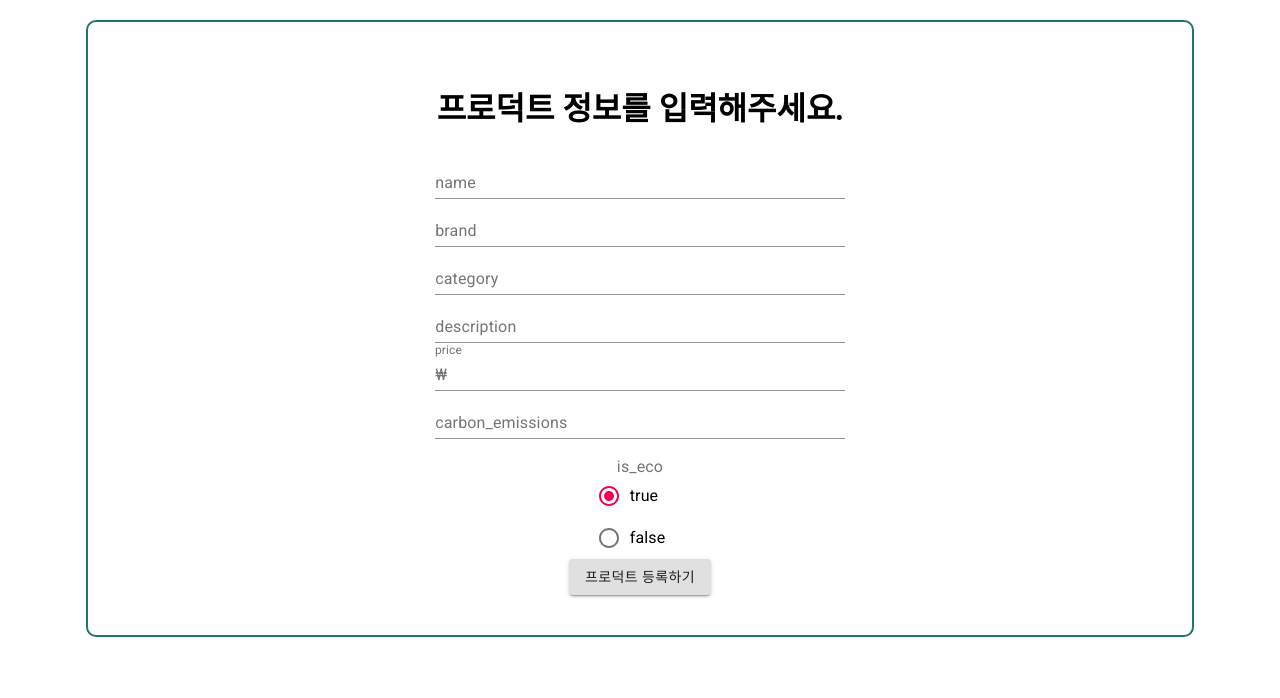
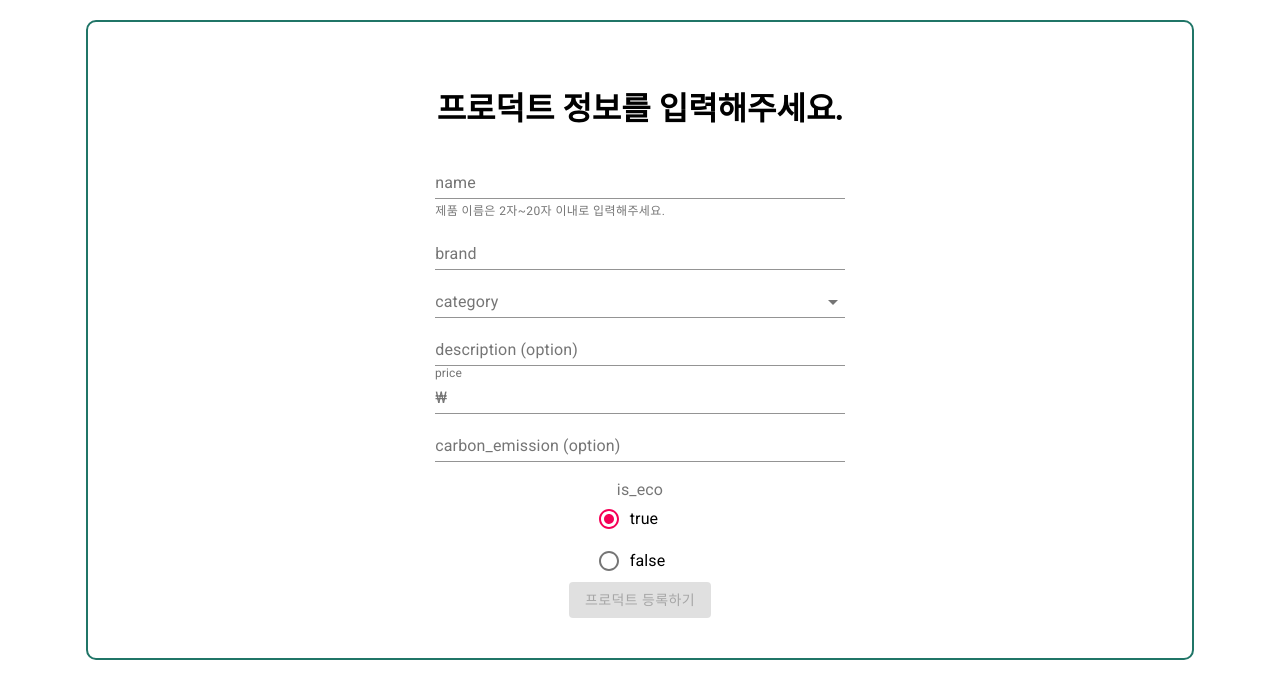
Before and after one commit to carbon-zero-dev/FrontEnd, a Next.js app: page /submit in a window 1280 px wide. Shown: the top 698 px of the page. Built offline with nearby package versions, Linux system fonts and the light colour scheme.

Commit message:
feat: 제품 등록 form 검증 로직 추가 (#14)

```diff
--- a/components/ProductList/index.tsx
+++ b/components/ProductList/index.tsx
@@ -21,7 +21,7 @@ const ProductBox = styled.div`
 	text-align: center;
 	padding: 10px;
 	margin: 10px;
-	width: 50%;
+	width: 100%;
 	max-width: 300px;
 	height: fit-content;
 
--- a/components/ProductSubmit/index.tsx
+++ b/components/ProductSubmit/index.tsx
@@ -1,7 +1,21 @@
 // @flow
 import * as React from 'react';
+import { useState } from 'react';
 import styled from 'styled-components';
-import { Button, FormControlLabel, FormLabel, InputAdornment, Radio, TextField, RadioGroup } from '@material-ui/core';
+import {
+	Button,
+	FormControl,
+	FormControlLabel,
+	FormLabel,
+	InputAdornment,
+	InputLabel,
+	MenuItem,
+	Radio,
+	RadioGroup,
+	Select,
+	TextField,
+} from '@material-ui/core';
+import { useRouter } from 'next/router';
 
 const ProductSubmitForm = styled.form`
 	width: 80%;
@@ -20,24 +34,74 @@ const TextFieldInput = styled(TextField)`
 	margin: 20px auto;
 `
 
+const FormControlContainer = styled(FormControl)`
+	width: 40%;
+	margin: 20px auto;
+`
+
 const ProductSubmit = () => {
+	const [formValue, setFormValue] = useState({
+		name: '',
+		brand: '',
+		category: '',
+		description: '',
+		price: 0,
+		carbon_emission: 0,
+		is_eco_friendly: true
+	});
+
+	const router = useRouter();
+
+	const handleChange = name => event => {
+		if(name === 'is_eco_friendly') setFormValue({ ...formValue, [name]: Boolean(event.target.value) });
+		else if(name === 'price' || name === 'carbon_emission') setFormValue({ ...formValue, [name]: Number(event.target.value) });
+		else setFormValue({ ...formValue, [name]: event.target.value });
+	};
+
+	const validationCheck = (name: string) => {
+		if(name === 'name') {
+			return formValue.name.length >= 2 && formValue.name.length <= 20
+		} else if(name === 'brand') {
+			return formValue.brand !== ''
+		} else if(name === 'category') {
+			return formValue.category !== ''
+		} else if(name === 'price') {
+			return formValue.price !== 0
+		}
+	}
+
+	const productValidationCheck = () => {
+		alert('제품이 등록되었습니다!');
+		router.push({pathname: '/'});
+	}
 	return (
 		<ProductSubmitForm noValidate autoComplete="off">
 			<h1>프로덕트 정보를 입력해주세요.</h1>
-			<TextFieldInput id="standard-basic" label="name" />
-			<TextFieldInput id="standard-basic" label="brand" />
-			<TextFieldInput id="standard-basic" label="category" />
-			<TextFieldInput id="standard-basic" label="description" />
+			<TextFieldInput id="standard-basic" label="name" error={formValue.name.length !== 0 && !validationCheck('name')} onChange={handleChange('name')} helperText="제품 이름은 2자~20자 이내로 입력해주세요." />
+			<TextFieldInput id="standard-basic" label="brand" onChange={handleChange('brand')} />
+			<FormControlContainer>
+			<InputLabel>category</InputLabel>
+			<Select
+				label="category"
+				id="standard-basic"
+				value={formValue.category}
+				onChange={handleChange('category')}
+			>
+				<MenuItem value='식품 > 생수/음료'>{`식품 > 생수/음료`}</MenuItem>
+				<MenuItem value='생활용품 > 헤어/바디/시안'>{`생활용품 > 헤어/바디/시안`}</MenuItem>
+			</Select>
+			</FormControlContainer>
+			<TextFieldInput id="standard-basic" label="description (option)" onChange={handleChange('description')}/>
 			<TextFieldInput id="standard-basic" label="price" type="number" InputProps={{
 				startAdornment: <InputAdornment position="start">₩</InputAdornment>,
-			}}/>
-			<TextFieldInput id="standard-basic" label="carbon_emissions" type="number"/>
+			}} onChange={handleChange('price')}/>
+			<TextFieldInput id="standard-basic" label="carbon_emission (option)" type="number" onChange={handleChange('carbon_emission')}/>
 			<FormLabel style={{textAlign: 'left', marginTop: '20px'}}>is_eco</FormLabel>
-			<RadioGroup aria-label="eco" name="is_eco_friendly" defaultValue="true">
+			<RadioGroup aria-label="eco" name="is_eco_friendly" defaultValue="true" onChange={handleChange('is_eco_friendly')}>
 				<FormControlLabel value="true" control={<Radio />} label="true" />
 				<FormControlLabel value="false" control={<Radio />} label="false" />
 			</RadioGroup>
-			<Button variant="contained" type="submit" onClick={() => alert('프로덕트 등록!')}>프로덕트 등록하기</Button>
+			<Button variant="contained" type="submit" onClick={productValidationCheck} disabled={!validationCheck('name') || !validationCheck('brand') || !validationCheck('category') || !validationCheck('price')}>프로덕트 등록하기</Button>
 		</ProductSubmitForm>
 	);
 };
```
